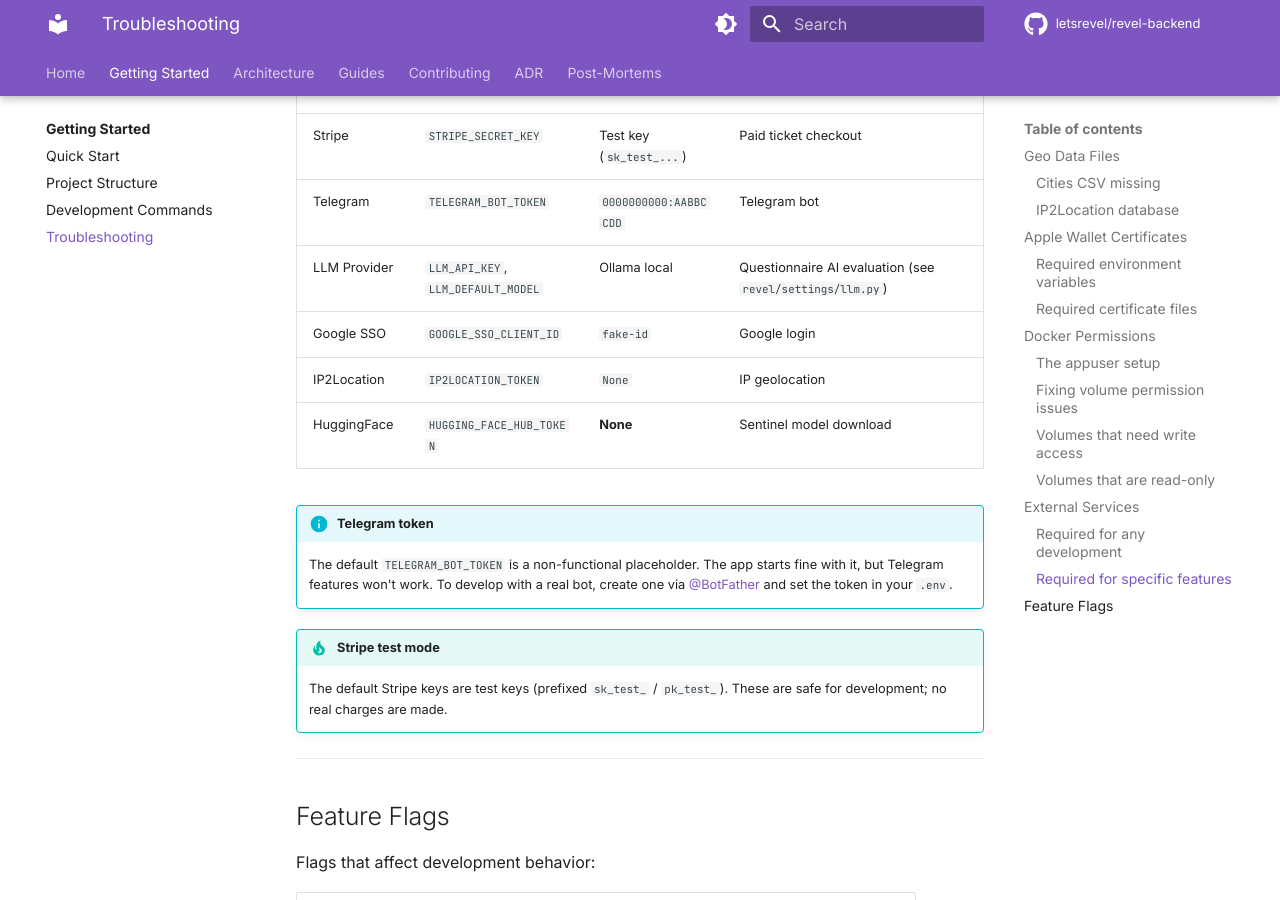
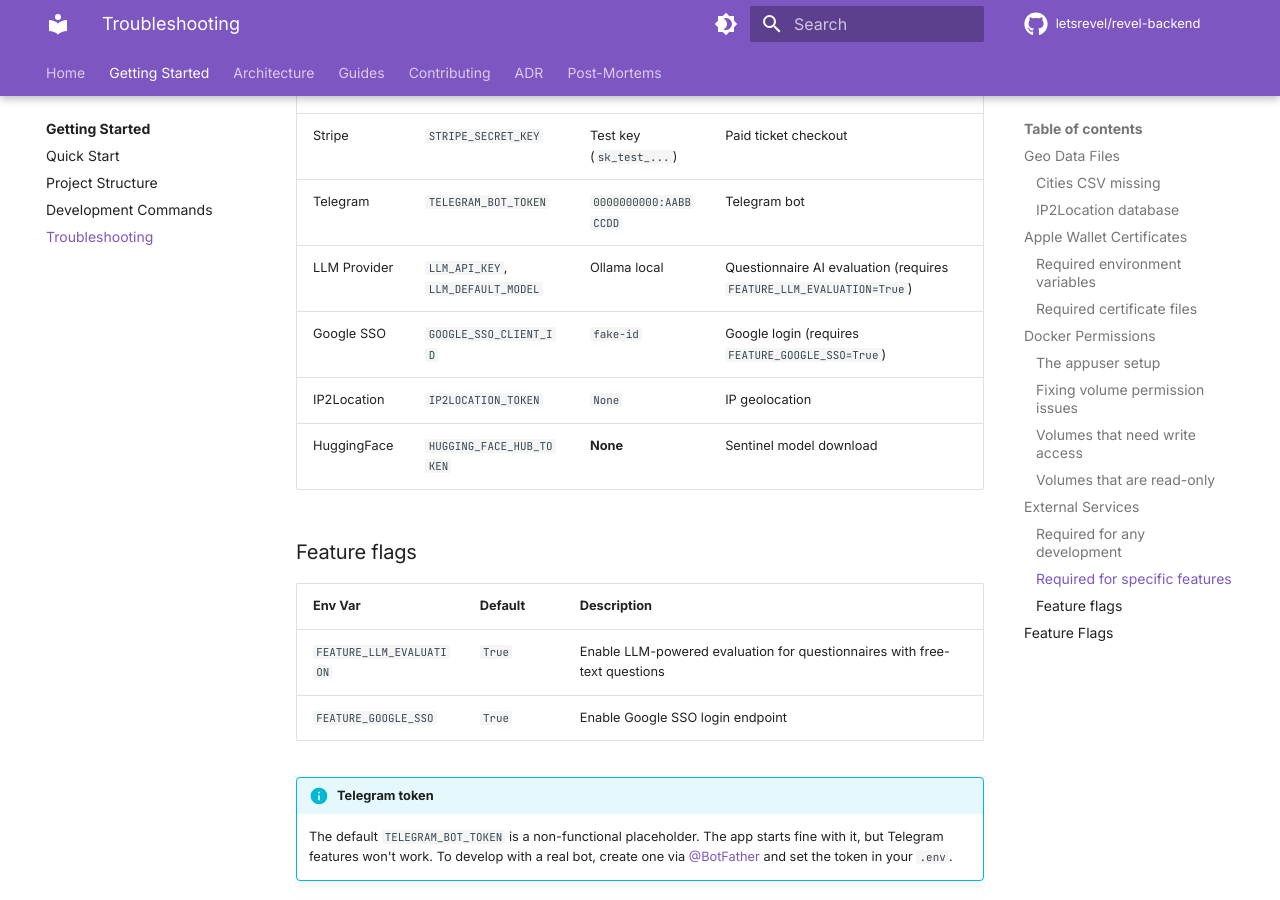
Before and after one commit to letsrevel/revel-backend, an MkDocs documentation site: the page built from docs/getting-started/troubleshooting.md, in a window 1280 px wide and 900 px high, scrolled down 4104 px. Built offline with MkDocs 1.6.1 and Material for MkDocs 9.7.7, drawn with Linux system fonts in a browser that asks for light colours; comment, search, counter and statistics services are not loaded.

Commit message:
docs: add feature flag documentation for LLM evaluation and Google SSO
Co-Authored-By: Claude Opus 4.6 <noreply@anthropic.com>

```diff
--- a/docs/getting-started/troubleshooting.md
+++ b/docs/getting-started/troubleshooting.md
@@ -157,10 +157,17 @@ Most external services have safe defaults for local development. Here's what act
 |---------|---------|---------|---------|
 | Stripe | `STRIPE_SECRET_KEY` | Test key (`sk_test_...`) | Paid ticket checkout |
 | Telegram | `TELEGRAM_BOT_TOKEN` | `0000000000:AABBCCDD` | Telegram bot |
-| LLM Provider | `LLM_API_KEY`, `LLM_DEFAULT_MODEL` | Ollama local | Questionnaire AI evaluation (see `revel/settings/llm.py`) |
-| Google SSO | `GOOGLE_SSO_CLIENT_ID` | `fake-id` | Google login |
+| LLM Provider | `LLM_API_KEY`, `LLM_DEFAULT_MODEL` | Ollama local | Questionnaire AI evaluation (requires `FEATURE_LLM_EVALUATION=True`) |
+| Google SSO | `GOOGLE_SSO_CLIENT_ID` | `fake-id` | Google login (requires `FEATURE_GOOGLE_SSO=True`) |
 | IP2Location | `IP2LOCATION_TOKEN` | `None` | IP geolocation |
 | HuggingFace | `HUGGING_FACE_HUB_TOKEN` | **None** | Sentinel model download |
+
+### Feature flags
+
+| Env Var | Default | Description |
+|---------|---------|-------------|
+| `FEATURE_LLM_EVALUATION` | `True` | Enable LLM-powered evaluation for questionnaires with free-text questions |
+| `FEATURE_GOOGLE_SSO` | `True` | Enable Google SSO login endpoint |
 
 !!! info "Telegram token"
     The default `TELEGRAM_BOT_TOKEN` is a non-functional placeholder. The app starts fine with it, but Telegram features won't work. To develop with a real bot, create one via [@BotFather](https://t.me/BotFather) and set the token in your `.env`.
```
Also changed, not shown: docs/architecture/questionnaires.md (+3 -0 lines), docs/guides/user-journey.md (+3 -0 lines).
